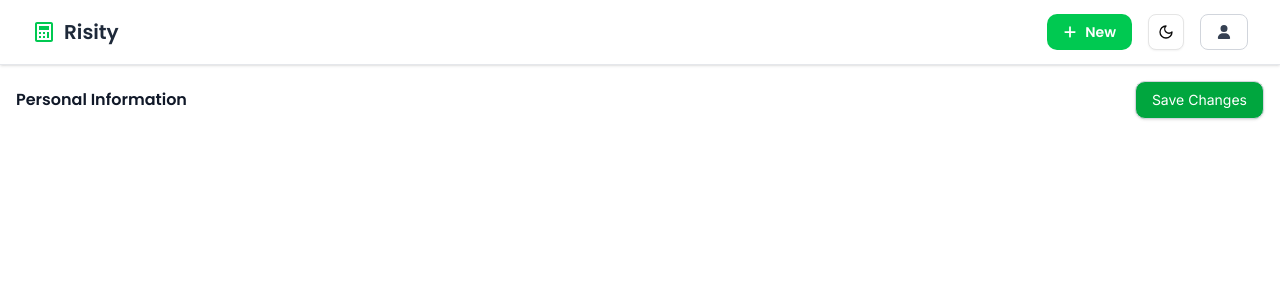
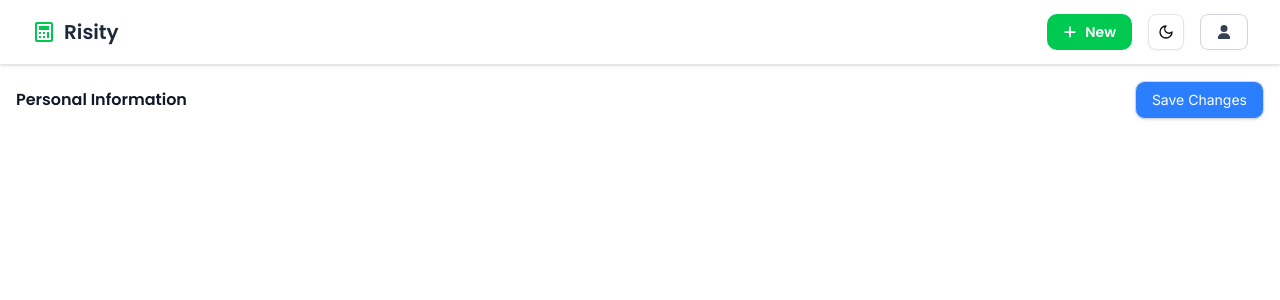
Before and after one commit to faithgaiciumia/risity, a Next.js app: page /profile in a window 1280 px wide. Shown: the top 300 px of the page. Built offline with nearby package versions, Linux system fonts and the light colour scheme; no server answers.

Commit message:
changed save changes btn color

```diff
--- a/app/profile/page.tsx
+++ b/app/profile/page.tsx
@@ -7,7 +7,7 @@ export default function Profile() {
       <DashNav />
       <div className="flex items-center justify-between p-4">
         <h1 className={`${poppins.className} text-md font-semibold text-gray-900 dark:text-white`}>Personal Information</h1>
-        <button className="rounded-lg border border-gray-300 dark:border-gray-500 bg-green-600 text-white px-4 py-2 text-sm font-medium shadow-sm hover:bg-green-900 hover:text-white transition">
+        <button className="rounded-lg border border-gray-300 dark:border-gray-500 bg-blue-500 text-white px-4 py-2 text-sm font-medium shadow-sm hover:bg-blue-700 hover:text-white transition">
           Save Changes
         </button>
       </div>
```
